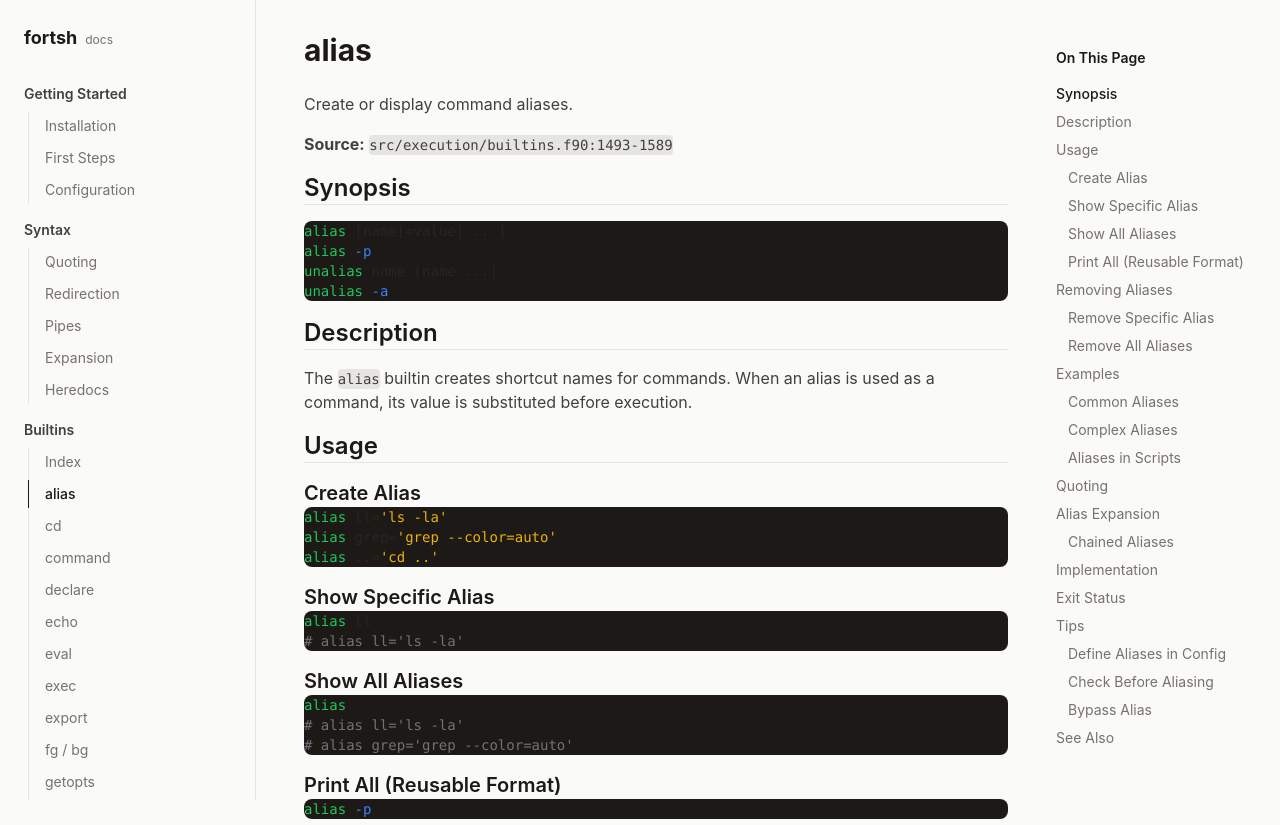
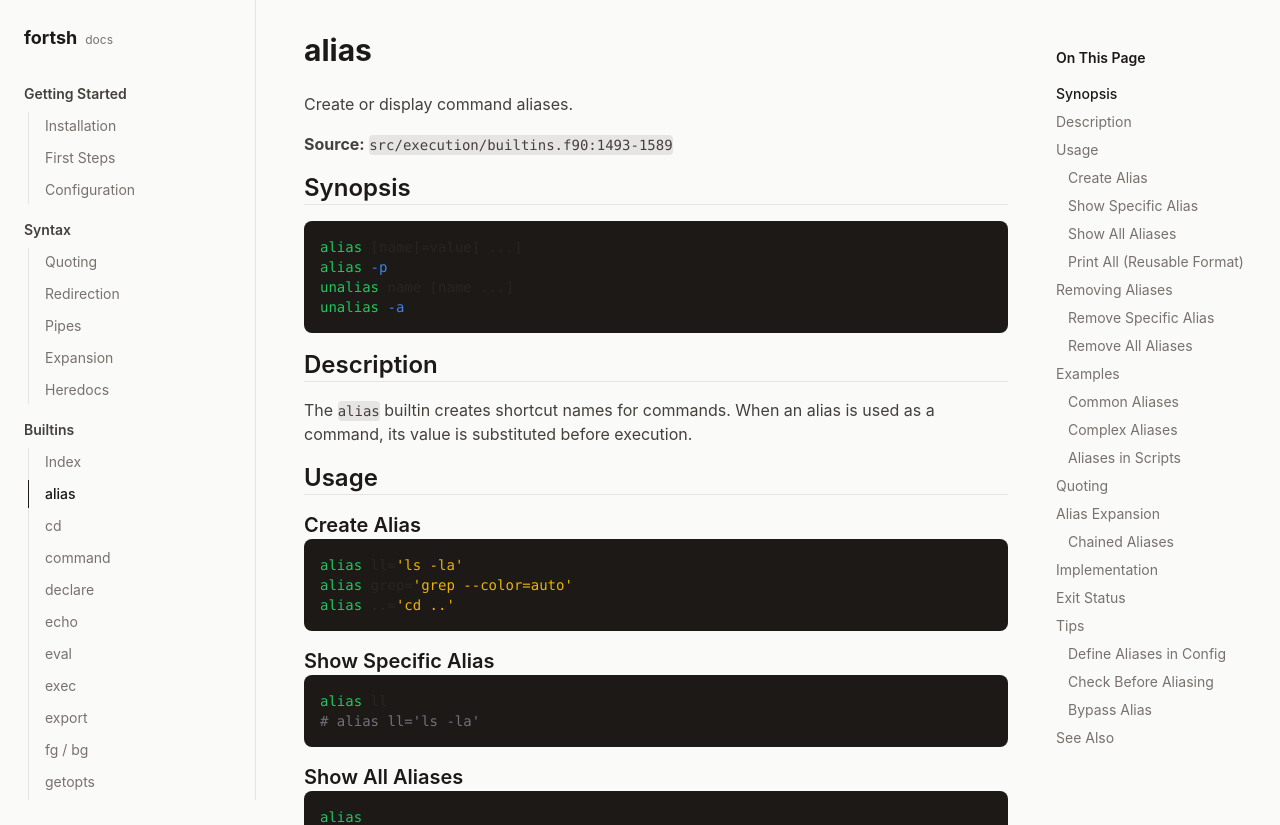
Before and after one commit to FortranGoingOnForty/fortsh-web, a Next.js app: page /docs/builtins/alias in a window 1280 px wide. Shown: the top 825 px of the page. Built offline with nearby package versions, Linux system fonts and the light colour scheme.

Commit message:
Add padding to MDX code blocks

```diff
--- a/mdx-components.tsx
+++ b/mdx-components.tsx
@@ -59,7 +59,7 @@
         }
         return (
           <code
-            className={`block bg-surface-800 text-surface-100 p-4 rounded-lg overflow-x-auto text-sm font-mono ${className || ""}`}
+            className={`block text-surface-100 text-sm font-mono ${className || ""}`}
           >
             {children}
           </code>
@@ -72,7 +72,7 @@
       );
     },
     pre: ({ children }) => (
-      <pre className="bg-surface-900 dark:bg-surface-950 rounded-lg mb-4 overflow-x-auto">
+      <pre className="bg-surface-900 dark:bg-surface-950 rounded-lg mb-4 overflow-x-auto p-4">
         {children}
       </pre>
     ),
```
